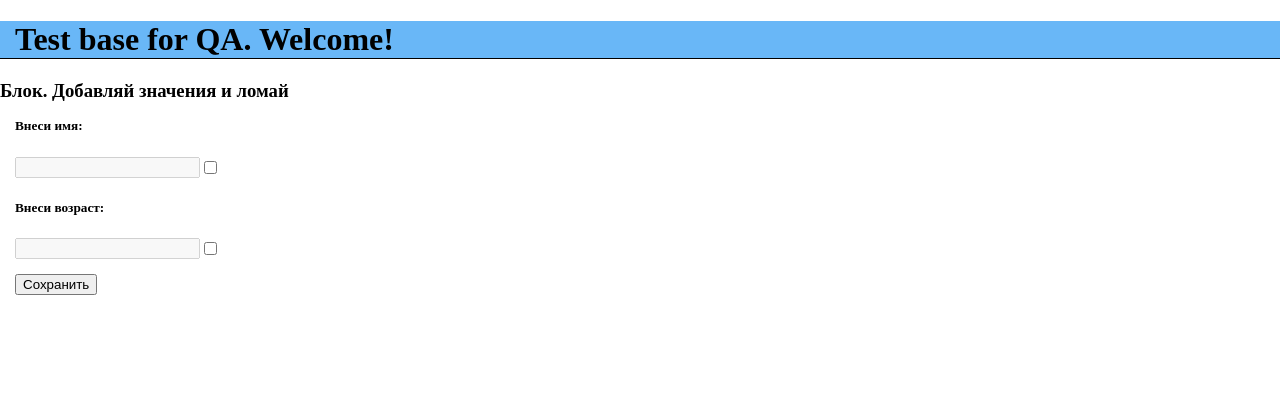
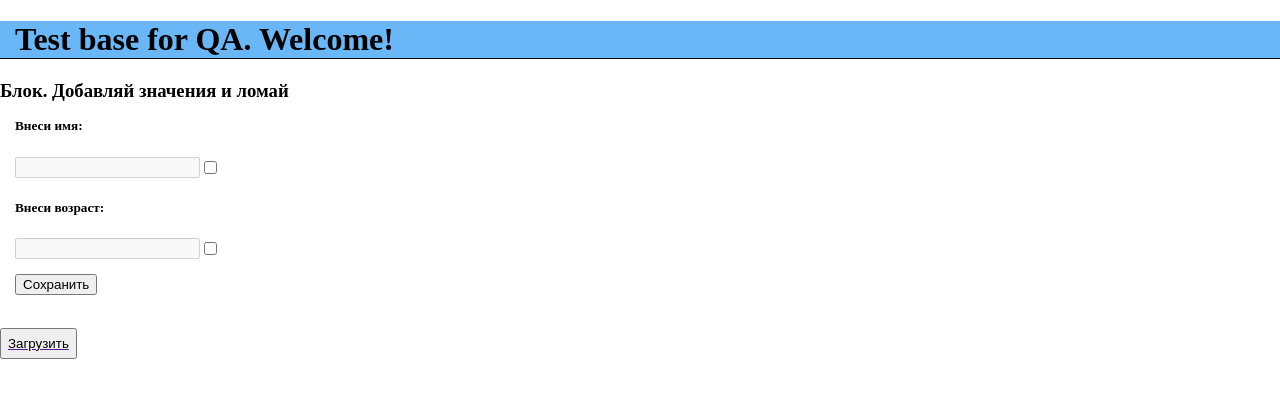
Before and after one commit to VasiliiV/TestBase, a Next.js app in the folder my-app/: page / in a window 1280 px wide. Shown: the top 398 px of the page. Built offline with nearby package versions, Linux system fonts and the light colour scheme.

Commit message:
add blog for image

```diff
--- a/my-app/pages/_app.tsx
+++ b/my-app/pages/_app.tsx
@@ -1,4 +1,5 @@
 import './style.css'
+import './prog_parse_tags/blog_for_image/blog_for_image.css'
 import type { AppProps } from 'next/app'
 
 export default function App({ Component, pageProps }: AppProps): JSX.Element {
--- a/my-app/pages/index.tsx
+++ b/my-app/pages/index.tsx
@@ -5,6 +5,7 @@ import Main from './prog_parse_tags/Main'
 import App from './_app'
 import React from 'react'
 import { ReactDOM } from 'react'
+import BlogForImage from './prog_parse_tags/blog_for_image/blog_for_image'
 
 
 const inter = Inter({ subsets: ['latin'] })
@@ -19,6 +20,7 @@ export default function Home() {
         <link rel="icon" href="/favicon.ico" />
       </Head>
       <Main/>
+      <BlogForImage/>
     </>
   )
 }
--- /dev/null
+++ b/my-app/pages/prog_parse_tags/blog_for_image/blog_for_image.css
@@ -0,0 +1,22 @@
+.Header-Right {
+    display: flex;
+    align-items: center;
+    padding-top: 21px
+}
+.Header-User {
+}
+.user-account {
+    display: inline-block;
+    cursor: pointer;
+}
+.user-account_name {
+    display: inline-block;
+    cursor: pointer;
+    max-width: 152px;
+}
+
+.Button_view_image {
+    cursor: pointer;
+    display: flex;
+    padding: 6px;
+}
--- /dev/null
+++ b/my-app/pages/prog_parse_tags/blog_for_image/blog_for_image.jsx
@@ -0,0 +1,20 @@
+import exp from "constants";
+import React from "react";
+
+function BlogForImage() {
+    return (
+        <div className="Header-Right">
+            <div className="Header-User">
+                <a className="user-account" href="" role={"button"}>
+                    <span className="user-account_name"></span>
+                    <div className="user-account_icon">
+                        <img src="" alt="" sizes=""/>
+                    </div>
+                    <button className="Button_view_image" type="button">Загрузить</button>
+                </a>
+            </div>
+        </div>
+    );
+}
+
+export default BlogForImage;
```
Also changed, not shown: my-app/pages/prog_parse_tags/turnedonarcadegame.svg (deleted).
